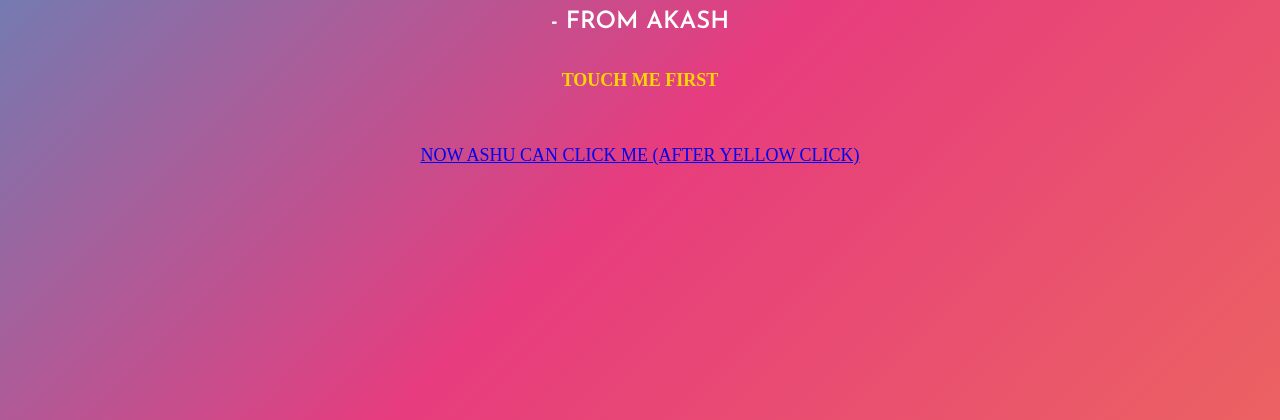
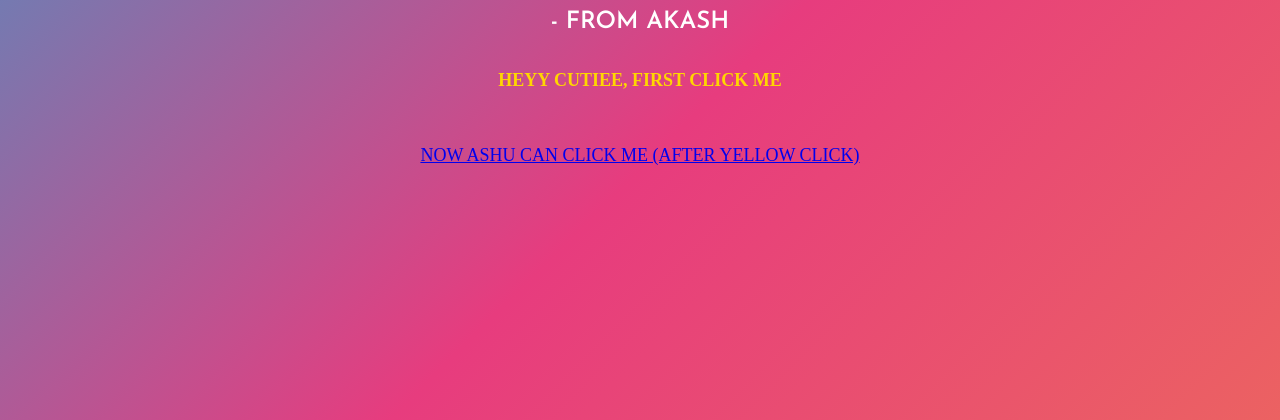
Before and after one commit to AkashSinha1503/Ashii2, a plain HTML site: page index.html in a window 1280 px wide. Shown: the part 380-800 px from the top of the page. Drawn offline with Linux system fonts and the light colour scheme.

Commit message:
index.html

```diff
--- a/index.html
+++ b/index.html
@@ -18,7 +18,7 @@
   <h2 id="birthdaywisher"></h2>
   <script src="https://cdn.sujalgoel.engineer/script/confetti.js"></script>
   <script src="scripts/script.js" data-start="1000" data-speed="250"></script><br><br>
-  <p style="font-size: large;color: gold;font-weight: bolder;">TOUCH ME FIRST</p>
+  <p style="font-size: large;color: gold;font-weight: bolder;">HEYY CUTIEE, FIRST CLICK ME</p>
 
    <br><br><br>
   <a href="https://akashsinha1503.github.io/Ashii1/" style="font-size: large; font-weight: 500;">NOW ASHU CAN CLICK ME (AFTER YELLOW CLICK)</a>
```
